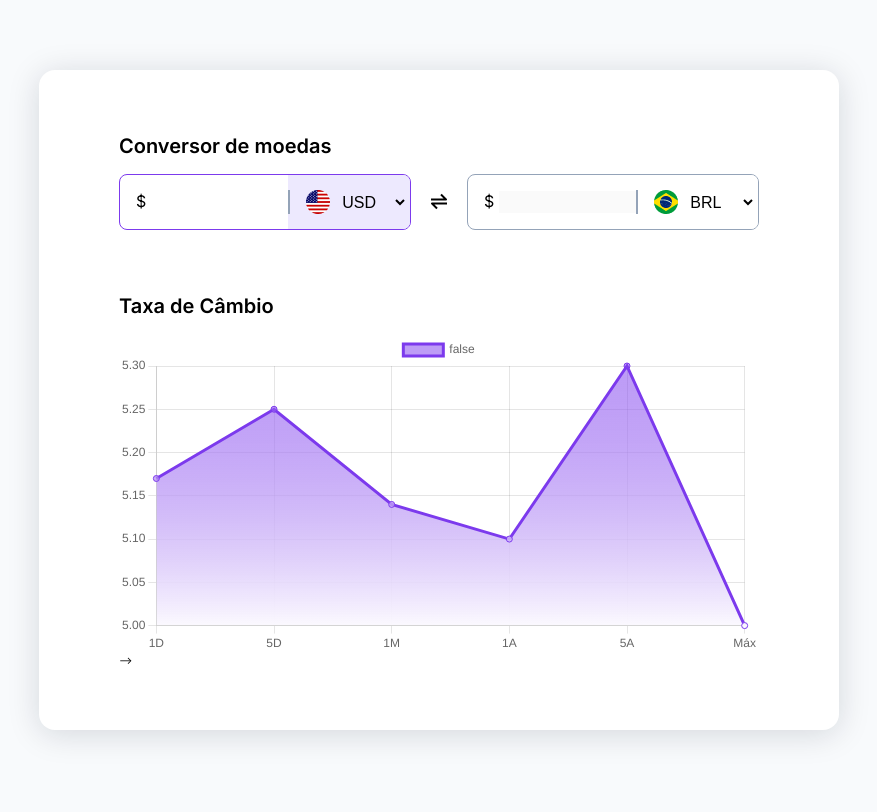
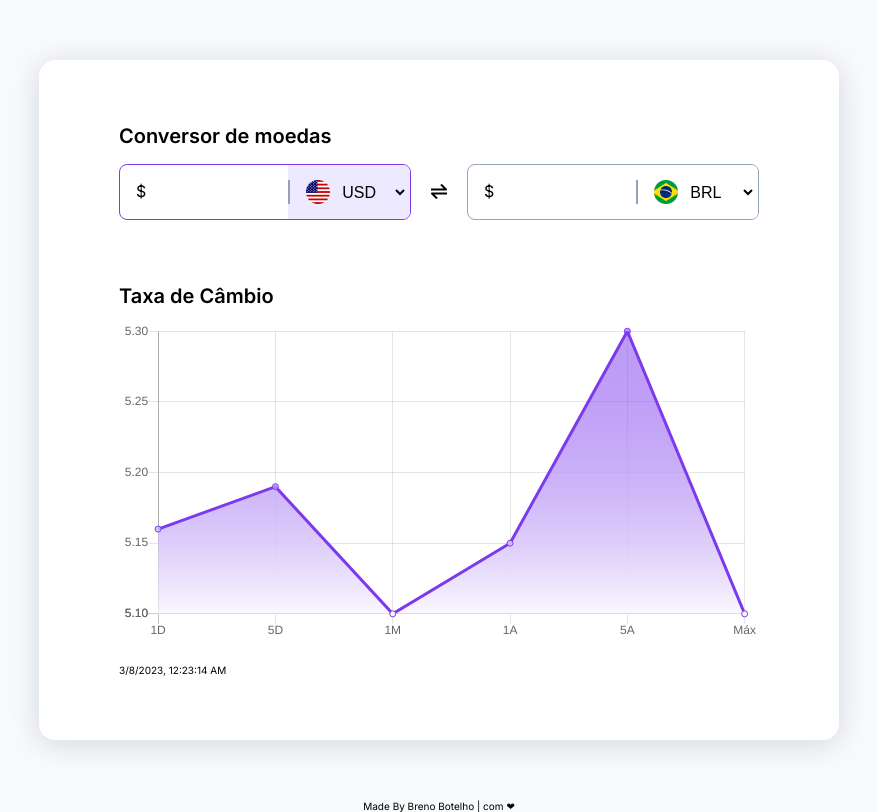
Before and after one commit to brenobotelho/boracodar, a plain HTML site: page desafio9/index.html in a window 1280 px wide. Shown: the whole page, without its empty margins (201-1078 px from the left). Drawn offline with nearby package versions, Linux system fonts and the light colour scheme; no server answers.

Commit message:
Add files via upload

```diff
--- a/desafio9/conversor.js
+++ b/desafio9/conversor.js
@@ -1,8 +1,11 @@
-/*
-https://github.com/RubenFilipe07/Conversor-de-moedas/blob/master/index.html
-*/
+"use strict"
 
-"use strict"
+let horaAgr = new Date().toLocaleTimeString();
+let dataHj = new Date().toLocaleDateString();
+
+document.querySelector("#atualizacao").innerHTML = `${dataHj}, ${horaAgr}`
+
+/* API DE CONVERSÃO DE MOEDAS */
 
 let resultado;
 
@@ -19,6 +22,7 @@ $.ajax({
 });
 
 document.querySelector(".button-convert").addEventListener("click", converter)
+
 function converter() {
       let euro = resultado["EUR"]["bid"]
       let dolar = resultado["USD"]["bid"]
@@ -150,7 +154,7 @@ function converter() {
 /* troca do ícone do país ao selecionar */
 
 $("#moedas").click(function(){
-        var opcao = $('#moedas :checked').val()
+    var opcao = $('#moedas :checked').val();
         if( opcao == 'USD' ){
             document.querySelector("img").src="./images/eua.png";
         }
@@ -169,9 +173,10 @@ $("#moedas").click(function(){
 });
 
 
+/* Gráfico */
 
 var xValues = ["1D", "5D", "1M", "1A", "5A", "Máx"];
-var values = [5.17, 5.25, 5.14, 5.10, 5.30, 5.00];
+var values = [5.16, 5.19, 5.10, 5.15, 5.30, 5.10];
 
 var ctx = document.getElementById('myChart').getContext("2d");
 var gradientStroke = ctx.createLinearGradient(0, 25, 0, 300);
@@ -194,7 +199,7 @@ var myChart = new Chart(ctx, {
   options: {
     legend: {display: false},
     scales: {
-      yAxes: [{ticks: {min: 0, max:6}}],
+      yAxes: [{ticks: {min: 5.1, max:5.3}}],
     }
   }
 });
--- a/desafio9/index.html
+++ b/desafio9/index.html
@@ -86,21 +86,17 @@
 							<canvas id="myChart"></canvas>
 						</div>
 					</div>
-							<span id="atualizacao"></span> -->
+
+							<div class="atualizacao">
+								<span id="atualizacao"></span>
+							</div>
 		</div>
 	</main>
-
-			 <!-- tirar isso  --> <script src="https://cdn.jsdelivr.net/npm/chart.js"></script>
-
-
-						<!-- <footer> <p> Com &#x2764; por Breno Botelho </p></footer> -->
 
 
 
 
-
-
-
+						<footer> Made By Breno Botelho | com &#x2764; </footer>
 
 
 						<!-- FEITO POR BRENO BOTELHO - DESAFIO ROCKETSEAT #BORACODAR -->
@@ -110,7 +106,5 @@
 						https://css-tricks.com/striking-a-balance-between-native-and-custom-select-elements/
 						-->
 
-
-
 </body>
 </html>
--- a/desafio9/styles.css
+++ b/desafio9/styles.css
@@ -74,6 +74,7 @@ main {
 .input-convert input {
 	border: none;
 	font-size: 1.6rem;
+	background: var(--background-box);
 }
 
 .input-convert input:focus,
@@ -125,5 +126,13 @@ select
 
 .infos-graphic {
 	margin-top: 6.4rem;
+}
 
+.atualizacao {
+	margin-top: 2rem;
 }
+
+footer {
+	position: absolute;
+	top: 100%;
+}
```
Also changed, not shown: desafio9/images/sui.png. Lines whose indentation alone changed are shown as unchanged.
